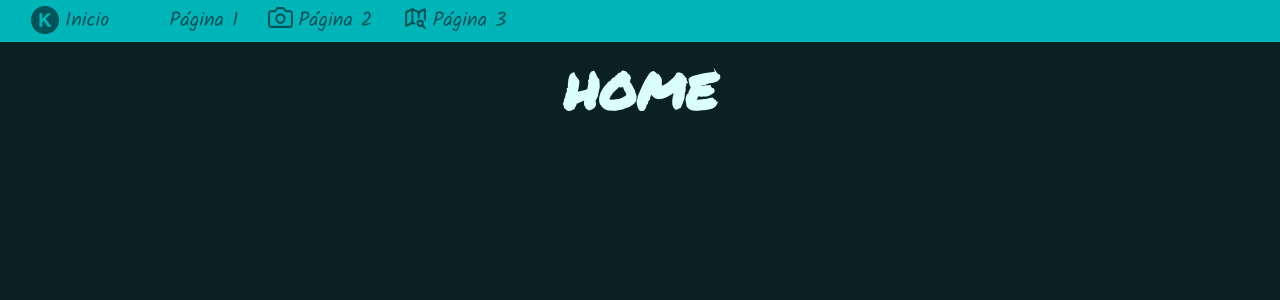
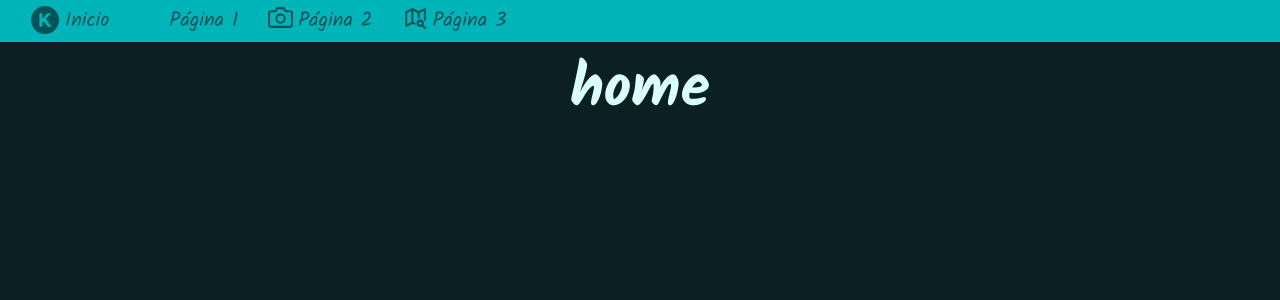
Before and after one commit to irenealcaine/kalea33, a React (Create React App) app: page / in a window 1280 px wide. Shown: the top 300 px of the page. Built offline with nearby package versions, Linux system fonts and the light colour scheme; some icons are missing.

Commit message:
Update index.scss

```diff
--- a/src/index.scss
+++ b/src/index.scss
@@ -10,7 +10,7 @@ body {
   background-color: #0a2022;
 
   h1 {
-    font-family: "Permanent Marker", cursive;
+    font-family: "Kalam", cursive;
     color: #dbfeff;
     font-size: 60px;
   }
```
